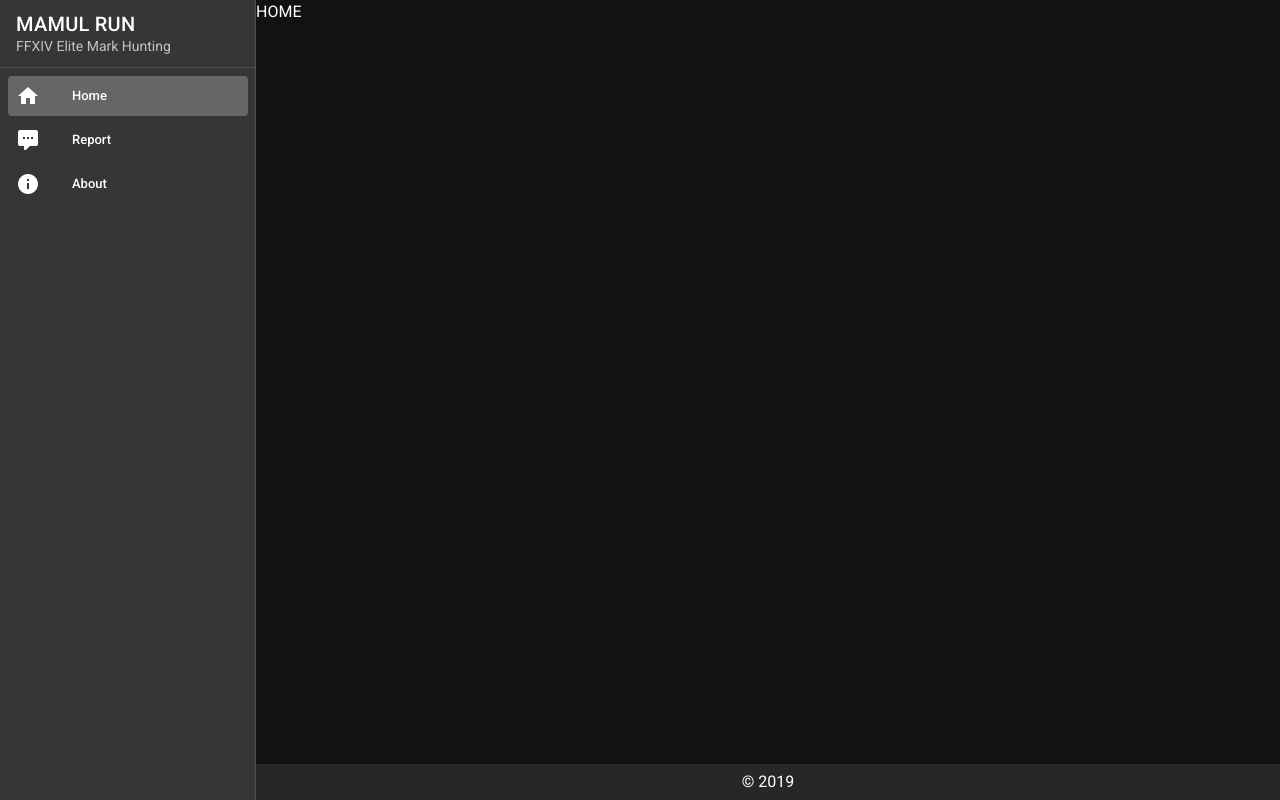
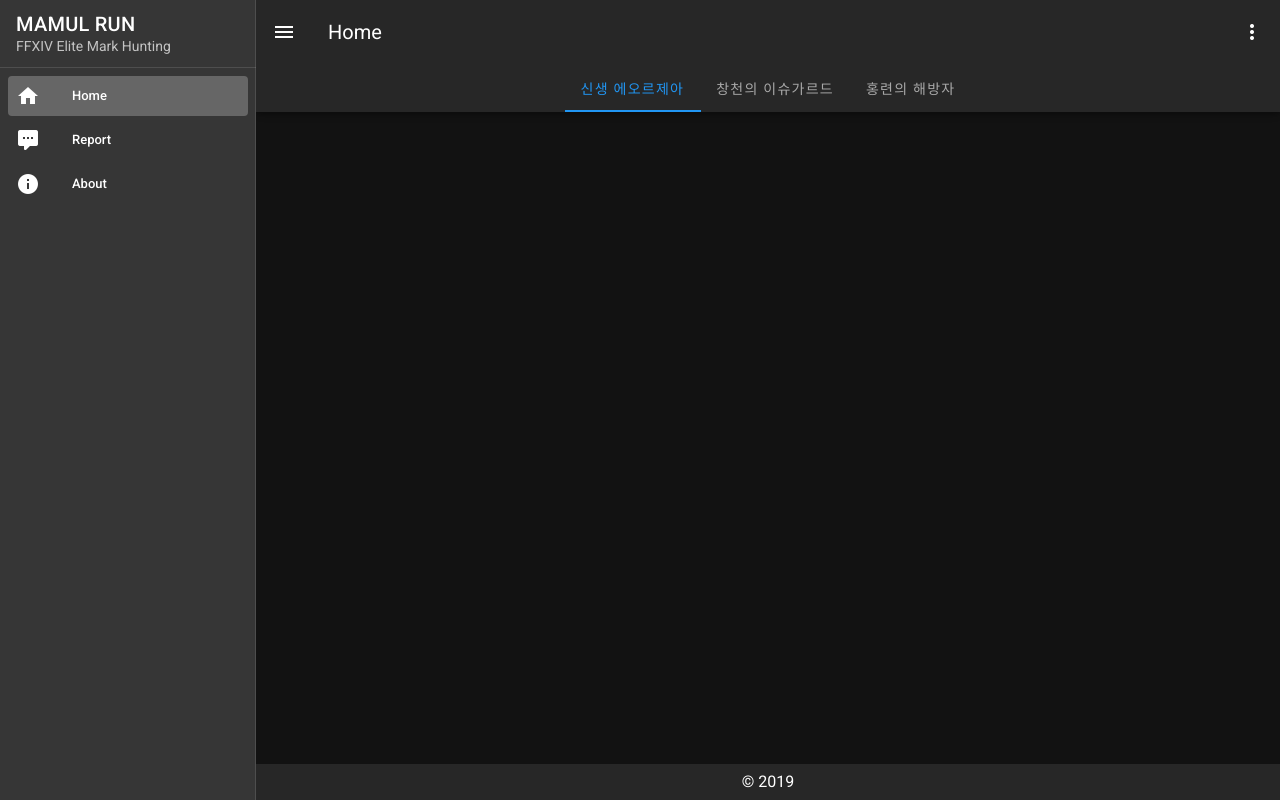
Before and after one commit to chalkpe/mamul-run, a Vue app: page / in a window 1280 px wide. Built offline with nearby package versions, Linux system fonts and the light colour scheme.

Commit message:
add toolbar

```diff
--- a/src/App.vue
+++ b/src/App.vue
@@ -1,6 +1,6 @@
 <template>
   <v-app>
-    <v-navigation-drawer app>
+    <v-navigation-drawer app v-model="drawer">
       <v-list-item>
         <v-list-item-content>
           <v-list-item-title class="title">
@@ -27,6 +27,20 @@
       </v-list>
     </v-navigation-drawer>
 
+    <v-app-bar app>
+      <v-app-bar-nav-icon @click="drawer = !drawer"></v-app-bar-nav-icon>
+      <v-toolbar-title>{{ $router.currentRoute.name }}</v-toolbar-title>
+      <v-spacer></v-spacer>
+      <v-btn icon><v-icon>mdi-dots-vertical</v-icon></v-btn>
+
+      <template v-slot:extension>
+        <v-tabs centered show-arrows>
+          <v-tabs-slider></v-tabs-slider>
+          <v-tab v-for="i in tabs" :key="i">{{ i }}</v-tab>
+        </v-tabs>
+      </template>
+    </v-app-bar>
+
     <v-content>
       <router-view></router-view>
     </v-content>
@@ -43,11 +57,13 @@
 export default {
   name: 'App',
   data: () => ({
+    drawer: true,
     list: [
       { icon: 'mdi-home', title: 'Home', to: '/' },
       { icon: 'mdi-comment-processing', title: 'Report', to: '/report' },
       { icon: 'mdi-information', title: 'About', to: '/about' }
-    ]
+    ],
+    tabs: ['신생 에오르제아', '창천의 이슈가르드', '홍련의 해방자']
   })
 }
 </script>
--- a/src/router.js
+++ b/src/router.js
@@ -10,12 +10,12 @@
   routes: [
     {
       path: '/',
-      name: 'home',
+      name: 'Home',
       component: Home
     },
     {
       path: '/about',
-      name: 'about',
+      name: 'About',
       // route level code-splitting
       // this generates a separate chunk (about.[hash].js) for this route
       // which is lazy-loaded when the route is visited.
--- a/src/views/Home.vue
+++ b/src/views/Home.vue
@@ -1,11 +1,12 @@
 <template>
-  <div>
-    HOME
-  </div>
+  <v-layout>
+  </v-layout>
 </template>
 
 <script>
 
 export default {
+  data: () => ({
+  })
 }
 </script>
```
